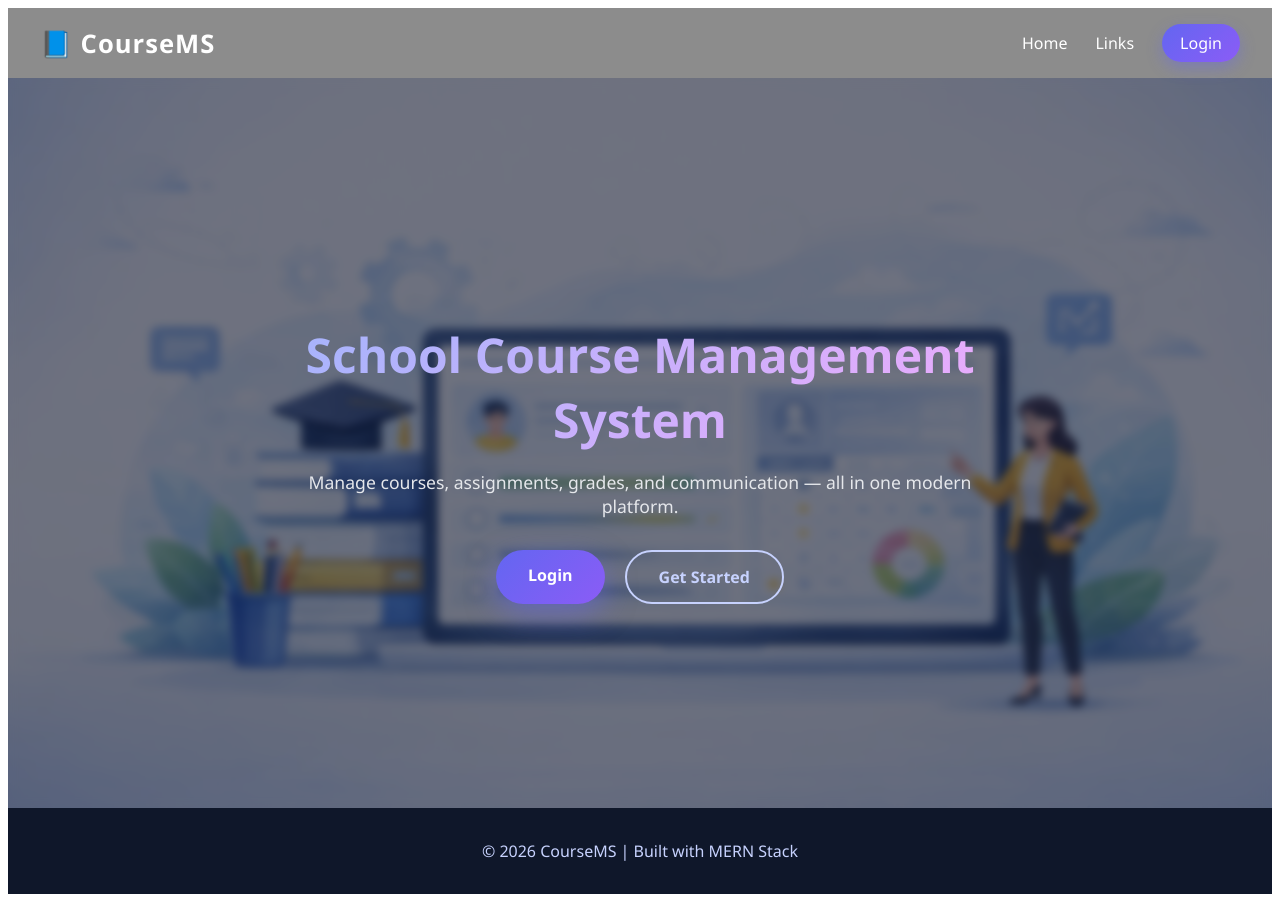
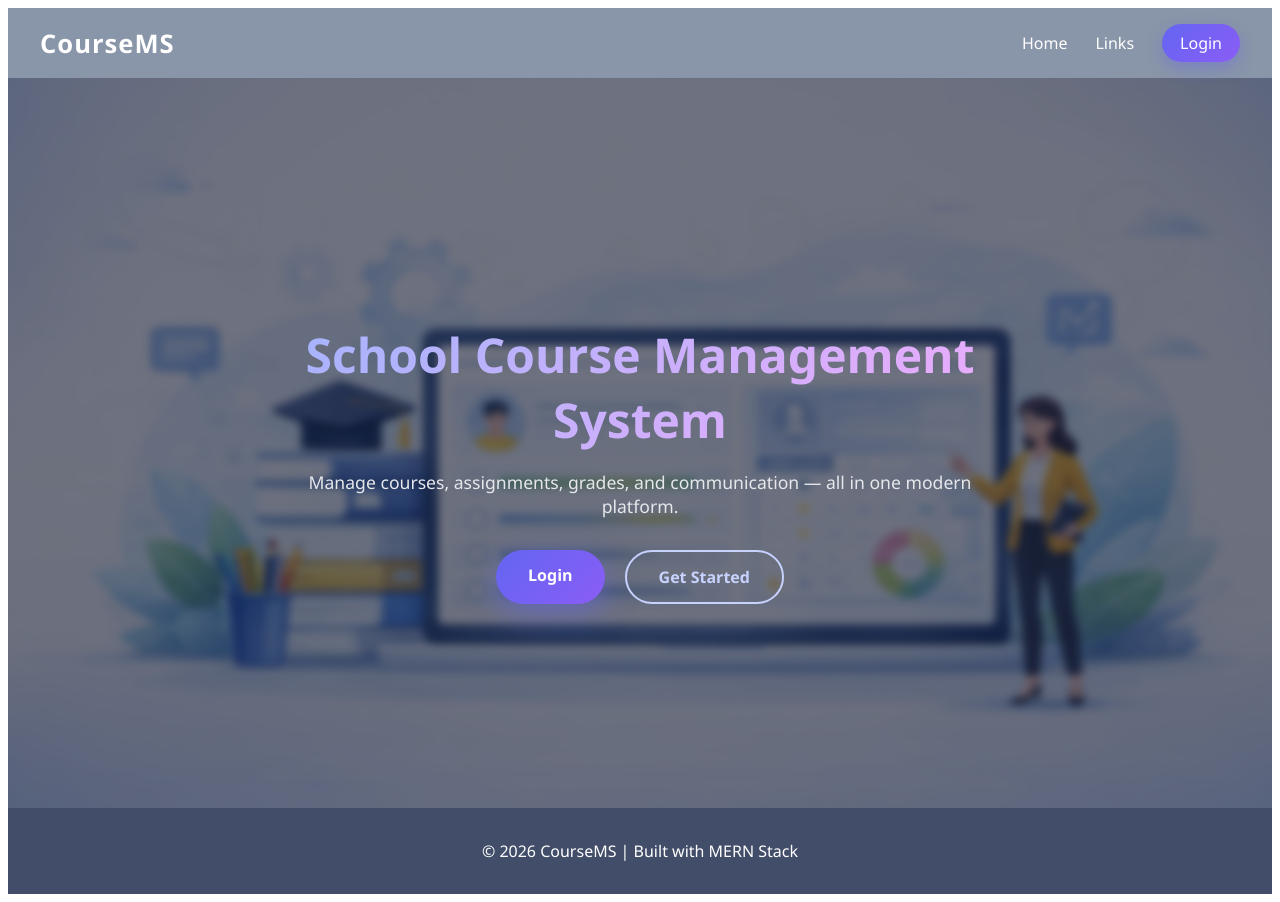
Before and after one commit to raghavendra-kumar04/academic-course-management-system, a React (Vite) app in the folder Frontend/: page / in a window 1280 px wide. Built offline with nearby package versions, Linux system fonts and the light colour scheme.

Commit message:
Modifications done on added pages

```diff
--- a/Frontend/src/Pages/auth/Login.jsx
+++ b/Frontend/src/Pages/auth/Login.jsx
@@ -5,7 +5,7 @@ export default function Login() {
   return (
     <div className="auth-container">
       <div className="auth-card">
-        <h2>Welcome Back 👋</h2>
+        <h2>Welcome Back</h2>
 
         <input type="email" placeholder="Email" required/>
         <input type="password" placeholder="Password" required/>
@@ -16,7 +16,7 @@ export default function Login() {
           <Link to="/forgot-password">Forgot Password?</Link>
           <br />
           <p>Don't have an account?
-          <Link to="/register">  Create an account</Link>
+          <Link to="/register">Create an account</Link>
           </p>
         </div>
       </div>
--- a/Frontend/src/Pages/auth/auth.css
+++ b/Frontend/src/Pages/auth/auth.css
@@ -7,6 +7,7 @@
   position: relative;
   overflow: hidden;
 }
+
 
 /* blurred background layer */
 .auth-container::before {
@@ -66,7 +67,7 @@
 }
 
 .auth-btn:hover {
-  background: #4338ca;
+  background: #4438ca;
   transform: translateY(-2px);
   box-shadow: 0 10px 20px rgba(79,70,229,0.3);
 }
--- a/Frontend/src/Pages/home.css
+++ b/Frontend/src/Pages/home.css
@@ -66,7 +66,7 @@
 
 .home-btn.primary:hover {
   transform: translateY(-4px);
-  box-shadow: 0 15px 40px rgba(139,92,246,0.7);
+  box-shadow: 0 15px 40px rgba(138, 92, 246, 0.315);
 }
 
 /* Secondary Button */
@@ -76,11 +76,10 @@
 }
 
 .home-btn.secondary:hover {
-  background: #c7d2fe;
+  background: #cad4fd;
   color: #1e293b;
   transform: translateY(-4px);
 }
-
 /* Animation */
 @keyframes fadeUp {
   from {
--- a/Frontend/src/components/common/Navbar.jsx
+++ b/Frontend/src/components/common/Navbar.jsx
@@ -9,7 +9,7 @@ export default function Navbar() {
       <div className="navbar-content">
         {/* Logo */}
         <div className="logo">
-          <Link to="/">📘 CourseMS</Link>
+          <Link to="/">CourseMS</Link>
         </div>
 
         {/* Navigation */}
--- a/Frontend/src/components/common/footer.css
+++ b/Frontend/src/components/common/footer.css
@@ -1,6 +1,6 @@
 .footer {
-  background: #0f172a;
-  color: #c7d2fe;
+  background: #424e69;
+  color: #ffffff;
   text-align: center;
   padding: 16px;
 }
--- a/Frontend/src/components/common/navbar.css
+++ b/Frontend/src/components/common/navbar.css
@@ -11,8 +11,8 @@
 .navbar-overlay {
   position: absolute;
   inset: 0;
-  background: rgba(0,0,0,0.45);
-  backdrop-filter: blur(6px);
+  background: rgba(62, 83, 113, 0.61);
+  backdrop-filter: blur(4px);
 }
 
 .navbar-content {
@@ -58,7 +58,7 @@
   bottom: -6px;
   width: 0%;
   height: 2px;
-  background: #a5b4fc;
+  background: rgb(182, 216, 255);
   transition: 0.3s;
 }
 
```
